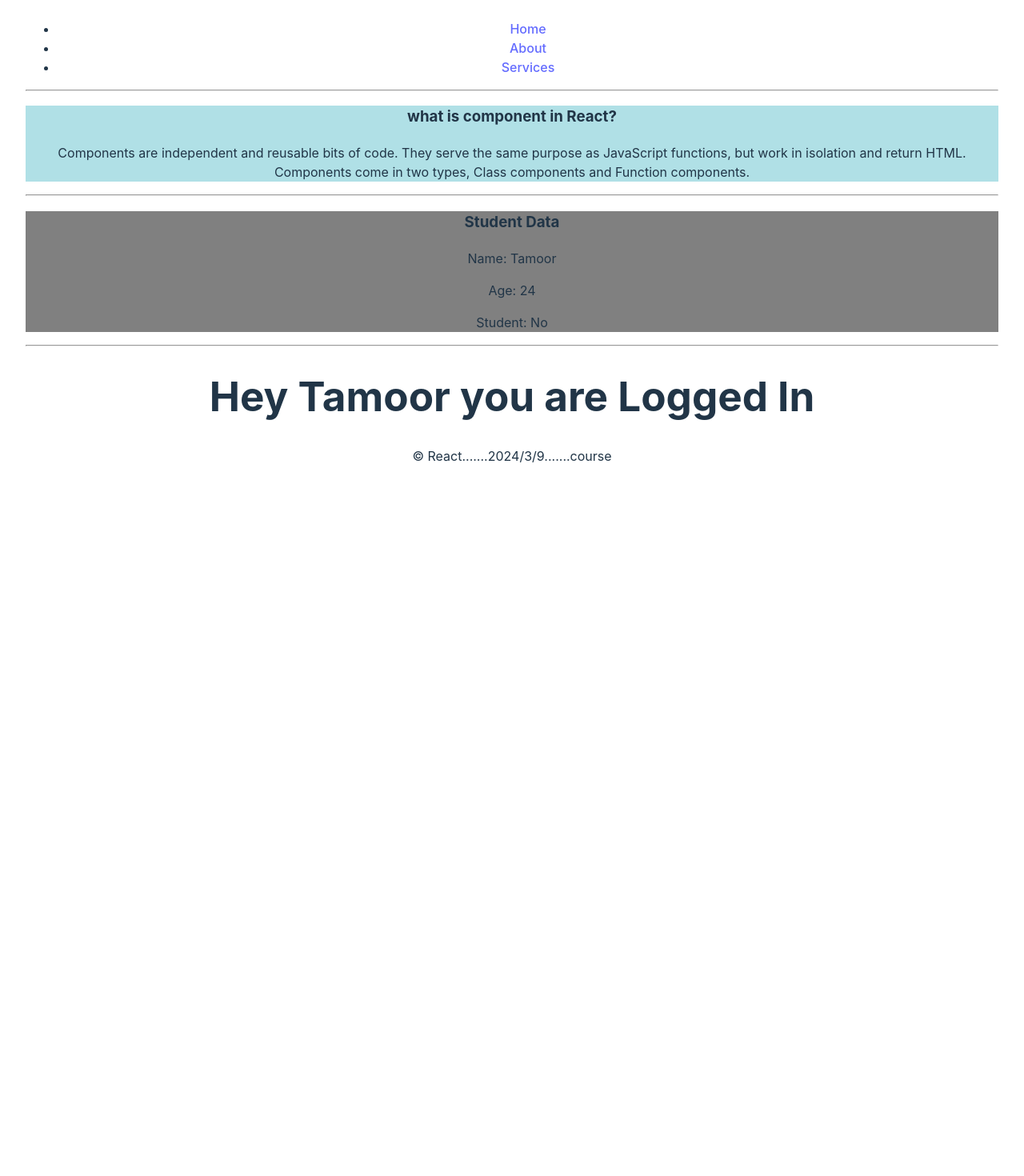
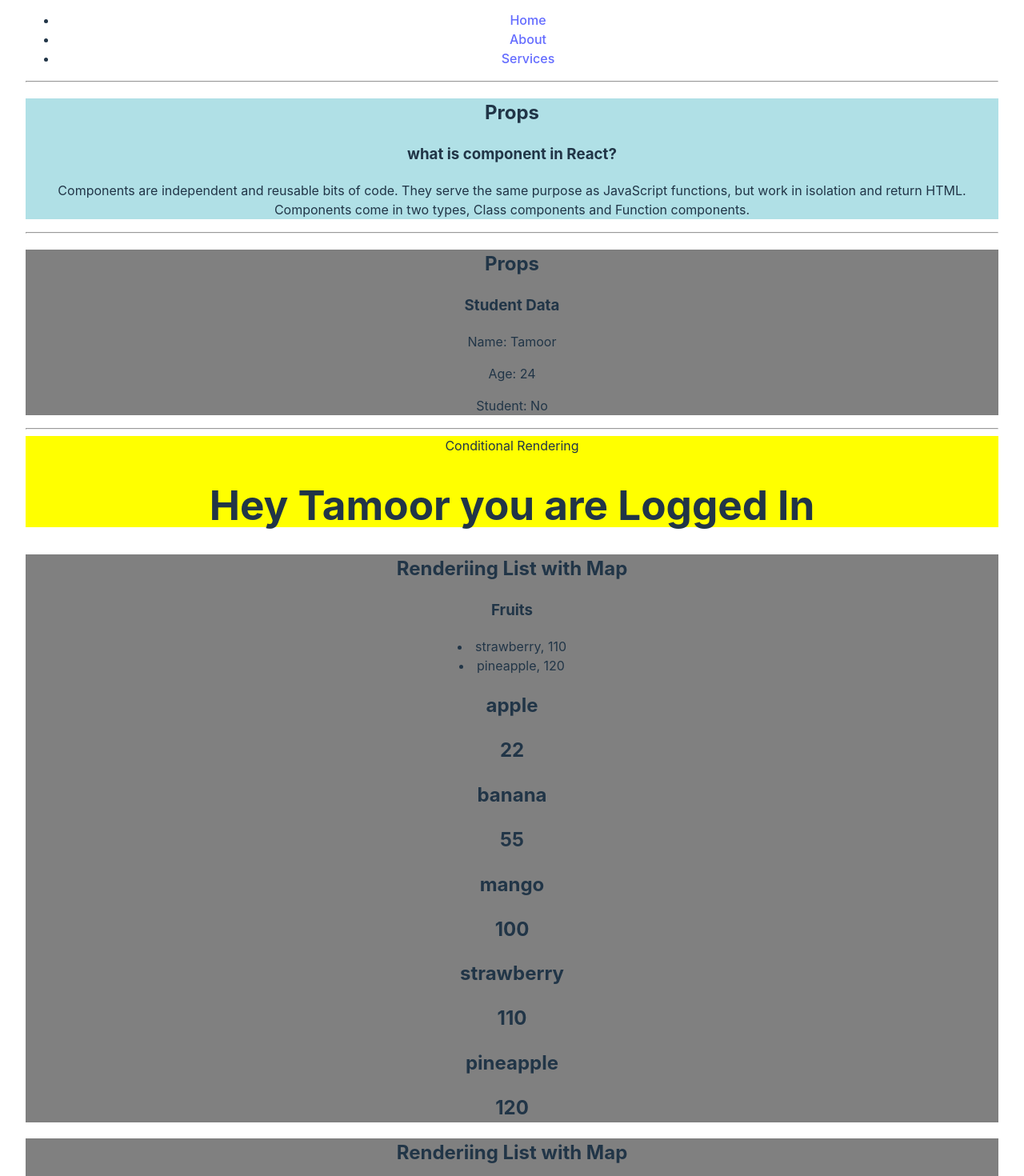
Before and after one commit to TamoorKhokhar/react2024, a React (Vite) app in the folder react2024/: page / in a window 1280 px wide. Shown: the part 160-1630 px from the top of the page at 80% size. Before the commit the page ends 800 px from the top, so only its background shows below. Built offline with nearby package versions, Linux system fonts and the light colour scheme.

Commit message:
Rendering List using map and filter and make list resuable component

```diff
--- a/react2024/src/App.jsx
+++ b/react2024/src/App.jsx
@@ -1,11 +1,26 @@
 import "./App.css";
 import Home from "./components/Home";
+import List from "./components/List";
 import Footer from "./components/footer";
 import Header from "./components/header";
 import Students from "./components/student";
 import UserInfo from "./components/userInfo";
 
 function App() {
+  const Fruits = [
+    { name: "apple", calories: 22 },
+    { name: "banana", calories: 55 },
+    { name: "mango", calories: 100 },
+    { name: "strawberry", calories: 110 },
+    { name: "pineapple", calories: 120 },
+  ];
+  const cricketTeam = [
+    { name: "Ali", calories: 22 },
+    { name: "tamooer", calories: 55 },
+    { name: "ali ss", calories: 100 },
+    { name: "hammad", calories: 110 },
+    { name: "shaoor", calories: 120 },
+  ];
   return (
     <>
       <div>
@@ -19,6 +34,10 @@ function App() {
         <Students name="Tamoor" age="24" isStudent={false} background="gray" />
 
         <UserInfo isLoggedIn={true} userName="Tamoor" />
+
+        <List background="gray" items={Fruits} category="Fruits" />
+        <List background="gray" items={cricketTeam} category="Cricket" />
+
         <Footer />
       </div>
     </>
--- a/react2024/src/components/Home.jsx
+++ b/react2024/src/components/Home.jsx
@@ -2,6 +2,7 @@ function Home({ question, answer, background }) {
   return (
     <>
       <div style={{ backgroundColor: background }}>
+        <h2>Props</h2>
         <h3>{question}</h3>
         <p>{answer}</p>
       </div>
--- /dev/null
+++ b/react2024/src/components/List.jsx
@@ -0,0 +1,36 @@
+function List({ background, items, category }) {
+  const itemList = items;
+
+  const lowCalories = items.filter((item) => item.calories > 100);
+  const listItems = lowCalories.map((item) => {
+    return (
+      <li key={item.name}>
+        {item.name}, {item.calories}
+      </li>
+    );
+  });
+
+  return (
+    <>
+      <div style={{ backgroundColor: background }}>
+        <h2>Renderiing List with Map</h2>
+        <h3>{category}</h3>
+        <p>
+          {listItems}
+          {itemList.map((item) => {
+            return (
+              <>
+                <div key={item.name}>
+                  <h2>{item.name}</h2>
+                  <h2>{item.calories}</h2>
+                </div>
+              </>
+            );
+          })}
+        </p>
+      </div>
+    </>
+  );
+}
+
+export default List;
--- a/react2024/src/components/student.jsx
+++ b/react2024/src/components/student.jsx
@@ -2,6 +2,7 @@ function Students({ background, name, age, isStudent }) {
   return (
     <>
       <div style={{ backgroundColor: background }}>
+        <h2>Props</h2>
         <h3>Student Data</h3>
         <p>Name: {name}</p>
         <p>Age: {age}</p>
--- a/react2024/src/components/userInfo.jsx
+++ b/react2024/src/components/userInfo.jsx
@@ -18,7 +18,12 @@ function UserInfo({ isLoggedIn, userName }) {
     // Or
 
     isLoggedIn ? (
-      <h1>Hey {userName} you are Logged In</h1>
+      <>
+        <div style={{ backgroundColor: "yellow" }}>
+          Conditional Rendering
+          <h1>Hey {userName} you are Logged In</h1>
+        </div>
+      </>
     ) : (
       <h3>Please Log in to continue</h3>
     )
```
